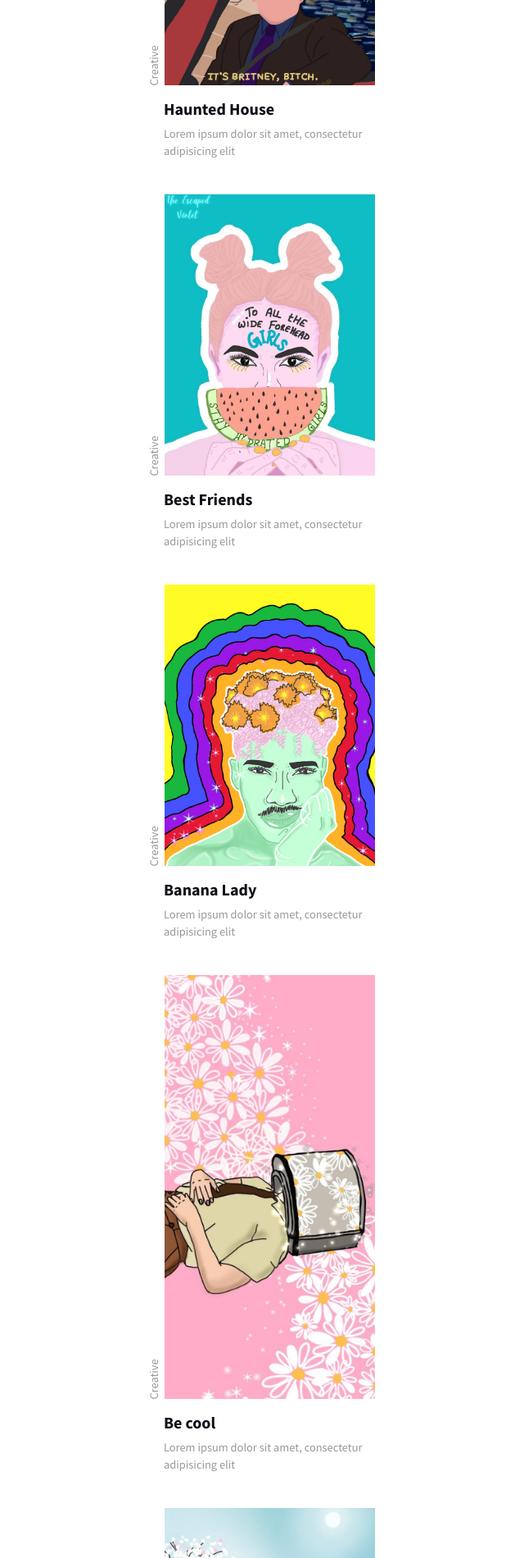
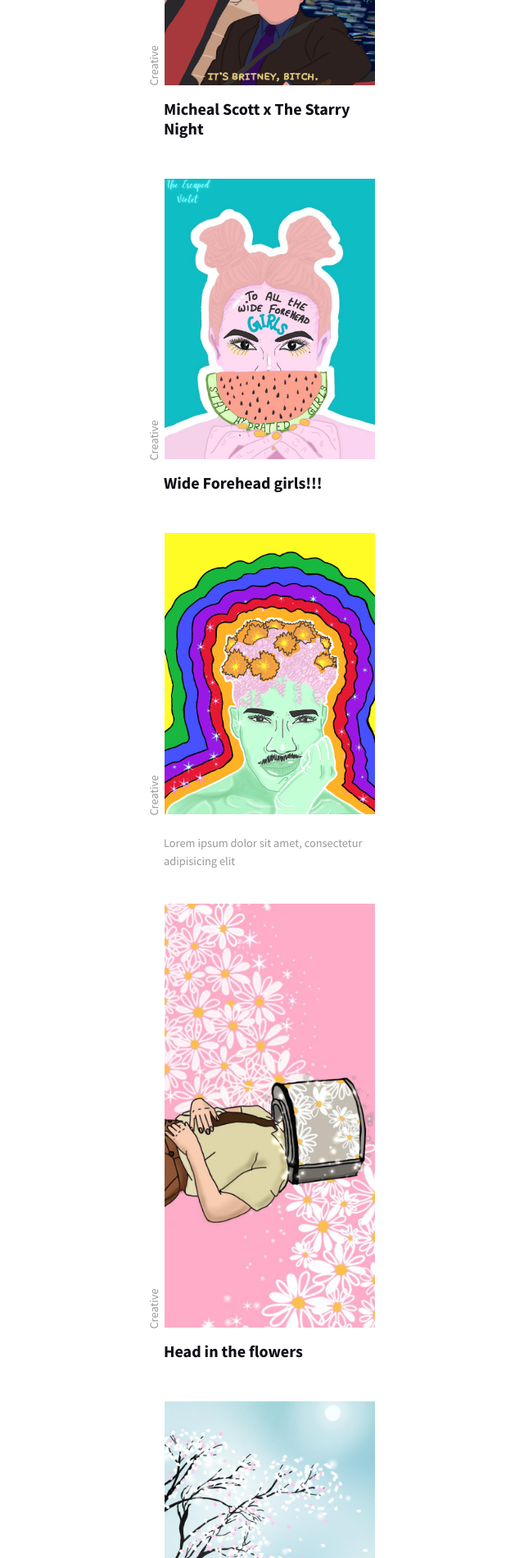
Before and after one commit to Saransh-cpp/ShreyaBhoj.github.io, a plain HTML site: page index.html in a window 1280 px wide. Shown: the part 1520-3420 px from the top of the page at 82% size, without its empty margins (158-798 px from the left). Drawn offline with Linux system fonts and the light colour scheme; files that its build step writes are made by us from their sources; no server answers; a script that the page names is missing.

Commit message:
Update index.html

```diff
--- a/index.html
+++ b/index.html
@@ -138,8 +138,8 @@
                     </p></a>
                 </div>
                 <div class="py-3"><a class="reset-anchor" href="detail.html">
-                    <h2 class="h5 listing-item-heading">Haunted House</h2></a>
-                  <p class="text-small mb-0 listing-item-description">Lorem ipsum dolor sit amet, consectetur adipisicing elit</p>
+                    <h2 class="h5 listing-item-heading">Micheal Scott x The Starry Night</h2></a>
+                  <p class="text-small mb-0 listing-item-description"></p>
                 </div>
               </div>
             </div>
@@ -156,8 +156,8 @@
                     </p></a>
                 </div>
                 <div class="py-3"><a class="reset-anchor" href="detail.html">
-                    <h2 class="h5 listing-item-heading">Best Friends</h2></a>
-                  <p class="text-small mb-0 listing-item-description">Lorem ipsum dolor sit amet, consectetur adipisicing elit</p>
+                    <h2 class="h5 listing-item-heading">Wide Forehead girls!!!</h2></a>
+                  <p class="text-small mb-0 listing-item-description"></p>
                 </div>
               </div>
             </div>
@@ -174,7 +174,7 @@
                     </p></a>
                 </div>
                 <div class="py-3"><a class="reset-anchor" href="detail.html">
-                    <h2 class="h5 listing-item-heading">Banana Lady</h2></a>
+                    <h2 class="h5 listing-item-heading"></h2></a>
                   <p class="text-small mb-0 listing-item-description">Lorem ipsum dolor sit amet, consectetur adipisicing elit</p>
                 </div>
               </div>
@@ -192,8 +192,8 @@
                     </p></a>
                 </div>
                 <div class="py-3"><a class="reset-anchor" href="detail.html">
-                    <h2 class="h5 listing-item-heading">Be cool</h2></a>
-                  <p class="text-small mb-0 listing-item-description">Lorem ipsum dolor sit amet, consectetur adipisicing elit</p>
+                    <h2 class="h5 listing-item-heading">Head in the flowers</h2></a>
+                  <p class="text-small mb-0 listing-item-description"></p>
                 </div>
               </div>
             </div>
@@ -210,8 +210,8 @@
                     </p></a>
                 </div>
                 <div class="py-3"><a class="reset-anchor" href="detail.html">
-                    <h2 class="h5 listing-item-heading">Spread the Love</h2></a>
-                  <p class="text-small mb-0 listing-item-description">Lorem ipsum dolor sit amet, consectetur adipisicing elit</p>
+                    <h2 class="h5 listing-item-heading">Blossom</h2></a>
+                  <p class="text-small mb-0 listing-item-description"></p>
                 </div>
               </div>
             </div>
@@ -228,8 +228,8 @@
                     </p></a>
                 </div>
                 <div class="py-3"><a class="reset-anchor" href="detail.html">
-                    <h2 class="h5 listing-item-heading">Grounghog Day</h2></a>
-                  <p class="text-small mb-0 listing-item-description">Lorem ipsum dolor sit amet, consectetur adipisicing elit</p>
+                    <h2 class="h5 listing-item-heading">The Magical world</h2></a>
+                  <p class="text-small mb-0 listing-item-description">Sometimes imagination feels like a better world to live in.</p>
                 </div>
               </div>
             </div>
```
